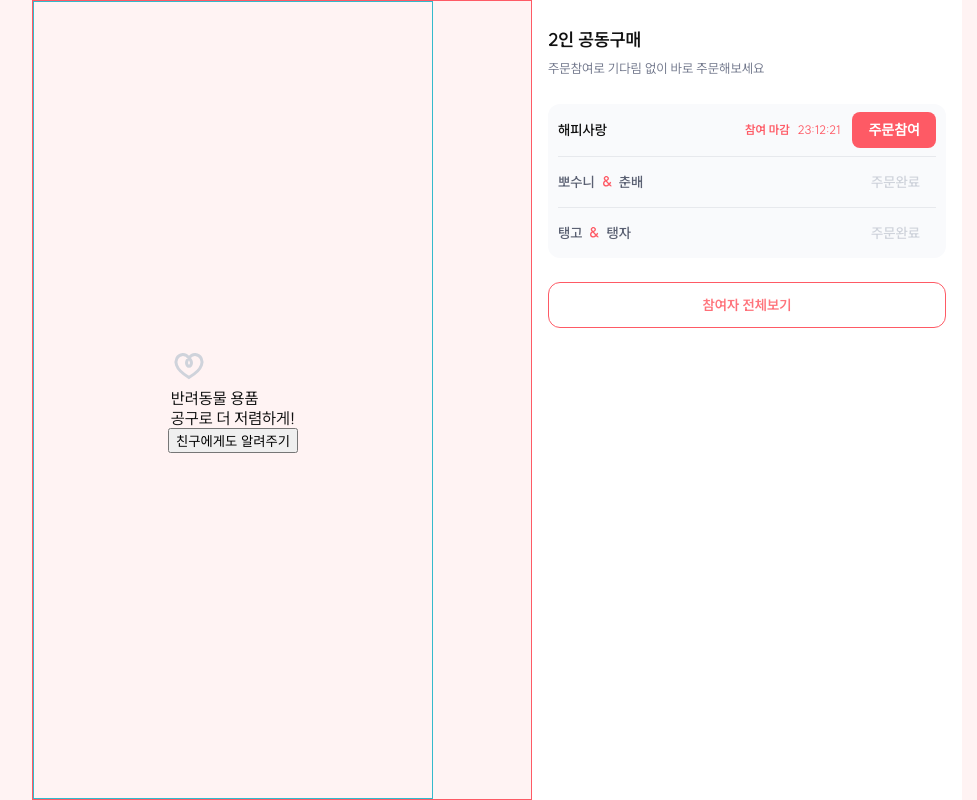
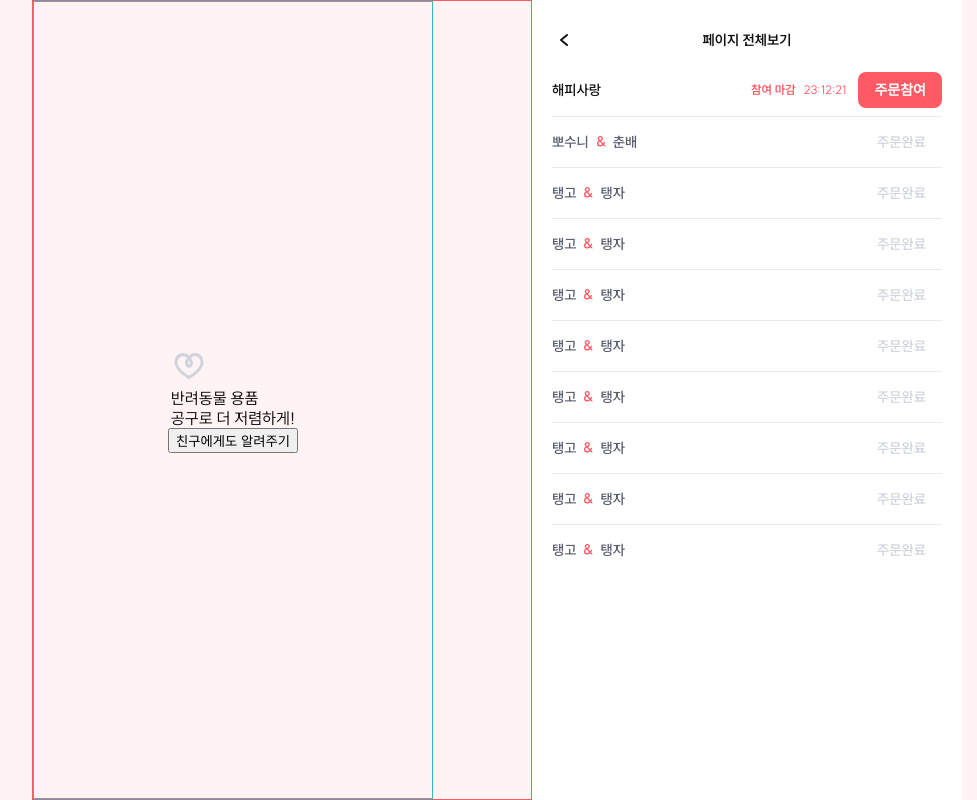
Before and after one commit to devwqc/petFrontend, a Next.js app: page /test/team in a window 1280 px wide. Shown: the whole page, without its empty margins (108-1085 px from the left). Built offline with nearby package versions, Linux system fonts and the light colour scheme.

Commit message:
feat: TeamPage Header 적용

```diff
--- a/src/components/common/HighlightTeam/HighlightTeam.module.scss
+++ b/src/components/common/Team/HighlightTeam.module.scss
@@ -34,65 +34,6 @@
 
   padding: 0 1rem;
   margin: 2.8rem 0 2.4rem;
-}
-
-.teamData {
-  width: 100%;
-  display: flex;
-  justify-content: space-between;
-  align-items: center;
-  padding: 0.8rem 0;
-
-  &:not(:first-child) {
-    border-top: 0.1rem solid $color-gray-200;
-  }
-}
-
-.participants {
-  @include font-body1;
-
-  display: flex;
-  align-items: center;
-  gap: 0.6rem;
-  color: $color-gray-700;
-}
-
-.realClosed {
-  @include font-body1;
-
-  padding: 0.8rem 1.6rem;
-  color: $color-gray-300;
-}
-
-.creator {
-  @include font-body1;
-
-  color: $color-black;
-}
-
-.timeAndBtn {
-  display: flex;
-  justify-content: center;
-  align-items: center;
-  gap: 0.8rem;
-}
-
-.timeBox {
-  display: flex;
-  padding: 0.4rem;
-  gap: 0.8rem;
-}
-
-.closed {
-  @include font-body5;
-
-  color: $color-pink-main;
-}
-
-.timer {
-  @include font-body6;
-
-  color: $color-pink-main;
 }
 
 .participationBtn {
--- a/src/components/common/HighlightTeam/index.tsx
+++ b/src/components/common/Team/HighlightTeam.tsx
@@ -1,5 +1,5 @@
 import Link from 'next/link';
-import AmpersandIcon from '@/assets/svgs/ampersand-icon.svg';
+import TeamDataCard from './TeamDataCard';
 import styles from './HighlightTeam.module.scss';
 
 export default function HighlightTeam() {
@@ -45,31 +45,7 @@ export default function HighlightTeam() {
         <>
           <div className={styles.teamBox}>
             {testData.map(data => (
-              <div key={data.id} className={styles.teamData}>
-                {data.status === '완료' ? (
-                  <>
-                    <div className={styles.participants}>
-                      {data.participants[0].name}
-                      <div>
-                        <AmpersandIcon />
-                      </div>
-                      {data.participants[1].name}
-                    </div>
-                    <p className={styles.realClosed}>주문완료</p>
-                  </>
-                ) : (
-                  <>
-                    <p className={styles.creator}>{data.creator}</p>
-                    <div className={styles.timeAndBtn}>
-                      <div className={styles.timeBox}>
-                        <p className={styles.closed}>참여 마감</p>
-                        <p className={styles.timer}>23:12:21</p>
-                      </div>
-                      <button className={styles.participationBtn}>주문참여</button>
-                    </div>
-                  </>
-                )}
-              </div>
+              <TeamDataCard key={data.id} data={data} />
             ))}
           </div>
           <Link href="/test/team" className={styles.allTeamLinkBtn}>
--- /dev/null
+++ b/src/components/common/Team/TeamDataCard.module.scss
@@ -0,0 +1,72 @@
+.teamData {
+  width: 100%;
+  display: flex;
+  justify-content: space-between;
+  align-items: center;
+  padding: 0.8rem 0;
+
+  &:not(:first-child) {
+    border-top: 0.1rem solid $color-gray-200;
+  }
+}
+
+.participants {
+  @include font-body1;
+
+  display: flex;
+  align-items: center;
+  gap: 0.6rem;
+  color: $color-gray-700;
+}
+
+.orderComplete {
+  @include font-body1;
+
+  padding: 0.8rem 1.6rem;
+  color: $color-gray-300;
+}
+
+.creator {
+  @include font-body1;
+
+  color: $color-black;
+}
+
+.timeAndBtn {
+  display: flex;
+  justify-content: center;
+  align-items: center;
+  gap: 0.8rem;
+}
+
+.timeBox {
+  display: flex;
+  padding: 0.4rem;
+  gap: 0.8rem;
+}
+
+.closed {
+  @include font-body5;
+
+  color: $color-pink-main;
+}
+
+.timer {
+  @include font-body6;
+
+  color: $color-pink-main;
+}
+
+.participationBtn {
+  @include font-headline3;
+
+  display: flex;
+  padding: 0.8rem 1.6rem;
+  justify-content: center;
+  align-items: center;
+  gap: 0.8rem;
+  border-radius: 0.8rem;
+  border: none;
+  background: $color-pink-main;
+  color: $color-white;
+}
--- /dev/null
+++ b/src/components/common/Team/TeamDataCard.tsx
@@ -0,0 +1,32 @@
+import AmpersandIcon from '@/assets/svgs/ampersand-icon.svg';
+import styles from './TeamDataCard.module.scss';
+
+export default function TeamDataCard({ data }: any) {
+  return (
+    <div className={styles.teamData}>
+      {data.status === '완료' ? (
+        <>
+          <div className={styles.participants}>
+            {data.participants[0].name}
+            <div>
+              <AmpersandIcon />
+            </div>
+            {data.participants[1].name}
+          </div>
+          <p className={styles.orderComplete}>주문완료</p>
+        </>
+      ) : (
+        <>
+          <p className={styles.creator}>{data.creator}</p>
+          <div className={styles.timeAndBtn}>
+            <div className={styles.timeBox}>
+              <p className={styles.closed}>참여 마감</p>
+              <p className={styles.timer}>23:12:21</p>
+            </div>
+            <button className={styles.participationBtn}>주문참여</button>
+          </div>
+        </>
+      )}
+    </div>
+  );
+}
--- /dev/null
+++ b/src/pages/test/team/TeamPage.module.scss
@@ -0,0 +1,10 @@
+.pageTitle {
+  @include font-headline3;
+
+  color: $color-black;
+  text-align: center;
+}
+
+.teamPageLayout {
+  padding: 1.6rem 2rem;
+}
--- a/src/pages/test/team/index.tsx
+++ b/src/pages/test/team/index.tsx
@@ -1,9 +1,124 @@
-import HighlightTeam from '@/components/common/HighlightTeam';
+import Header from '@/components/common/Layout/Header';
+import BackButton from '@/components/common/BackButton';
+import TeamDataCard from '@/components/common/Team/TeamDataCard';
+import styles from './TeamPage.module.scss';
 
 export default function TeamPage() {
+  const testData = [
+    {
+      id: 1,
+      status: '진행중',
+      creator: '해피사랑',
+      createdAt: '2024-06-01T10:00:00Z',
+      participants: [{ name: '해피사랑', joinedAt: '2024-06-01T10:00:00Z' }],
+    },
+    {
+      id: 2,
+      status: '완료',
+      creator: '뽀수니',
+      createdAt: '2024-05-20T14:30:00Z',
+      participants: [
+        { name: '뽀수니', joinedAt: '2024-05-20T14:30:00Z' },
+        { name: '춘배', joinedAt: '2024-05-22T09:45:00Z' },
+      ],
+    },
+    {
+      id: 3,
+      status: '완료',
+      creator: '탱고',
+      createdAt: '2024-05-15T11:20:00Z',
+      participants: [
+        { name: '탱고', joinedAt: '2024-05-15T11:20:00Z' },
+        { name: '탱자', joinedAt: '2024-05-18T13:35:00Z' },
+      ],
+    },
+    {
+      id: 4,
+      status: '완료',
+      creator: '탱고',
+      createdAt: '2024-05-15T11:20:00Z',
+      participants: [
+        { name: '탱고', joinedAt: '2024-05-15T11:20:00Z' },
+        { name: '탱자', joinedAt: '2024-05-18T13:35:00Z' },
+      ],
+    },
+    {
+      id: 5,
+      status: '완료',
+      creator: '탱고',
+      createdAt: '2024-05-15T11:20:00Z',
+      participants: [
+        { name: '탱고', joinedAt: '2024-05-15T11:20:00Z' },
+        { name: '탱자', joinedAt: '2024-05-18T13:35:00Z' },
+      ],
+    },
+    {
+      id: 6,
+      status: '완료',
+      creator: '탱고',
+      createdAt: '2024-05-15T11:20:00Z',
+      participants: [
+        { name: '탱고', joinedAt: '2024-05-15T11:20:00Z' },
+        { name: '탱자', joinedAt: '2024-05-18T13:35:00Z' },
+      ],
+    },
+    {
+      id: 7,
+      status: '완료',
+      creator: '탱고',
+      createdAt: '2024-05-15T11:20:00Z',
+      participants: [
+        { name: '탱고', joinedAt: '2024-05-15T11:20:00Z' },
+        { name: '탱자', joinedAt: '2024-05-18T13:35:00Z' },
+      ],
+    },
+    {
+      id: 8,
+      status: '완료',
+      creator: '탱고',
+      createdAt: '2024-05-15T11:20:00Z',
+      participants: [
+        { name: '탱고', joinedAt: '2024-05-15T11:20:00Z' },
+        { name: '탱자', joinedAt: '2024-05-18T13:35:00Z' },
+      ],
+    },
+    {
+      id: 9,
+      status: '완료',
+      creator: '탱고',
+      createdAt: '2024-05-15T11:20:00Z',
+      participants: [
+        { name: '탱고', joinedAt: '2024-05-15T11:20:00Z' },
+        { name: '탱자', joinedAt: '2024-05-18T13:35:00Z' },
+      ],
+    },
+    {
+      id: 10,
+      status: '완료',
+      creator: '탱고',
+      createdAt: '2024-05-15T11:20:00Z',
+      participants: [
+        { name: '탱고', joinedAt: '2024-05-15T11:20:00Z' },
+        { name: '탱자', joinedAt: '2024-05-18T13:35:00Z' },
+      ],
+    },
+  ];
+
   return (
-    <div>
-      <HighlightTeam />
+    <div className={styles.teamPageLayout}>
+      <Header.Root>
+        <Header.Box>
+          <Header.Left>
+            <BackButton />
+          </Header.Left>
+          <Header.Center className={styles.pageTitle}>페이지 전체보기</Header.Center>
+        </Header.Box>
+      </Header.Root>
+      <div>
+        {testData.map(data => (
+          <TeamDataCard key={data.id} data={data} />
+        ))}
+      </div>
     </div>
   );
 }
```
Also changed, not shown: src/pages/test/review/index.tsx (+13 -6 lines).
